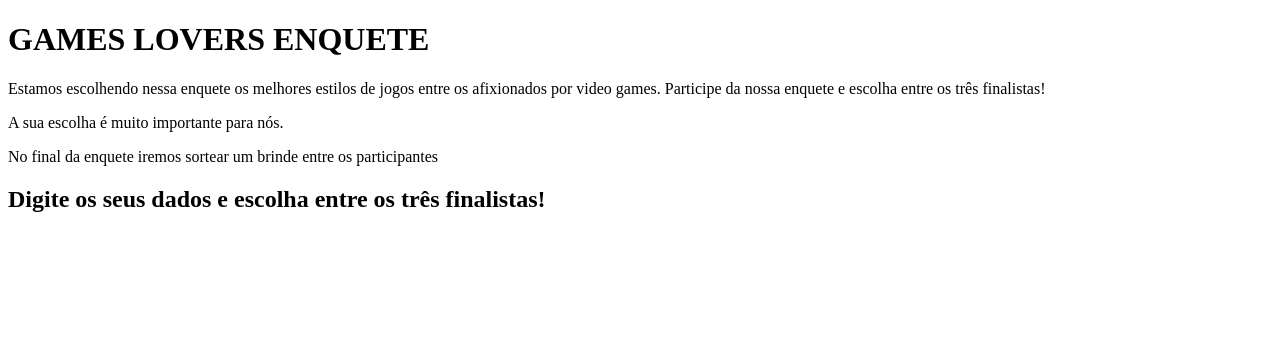
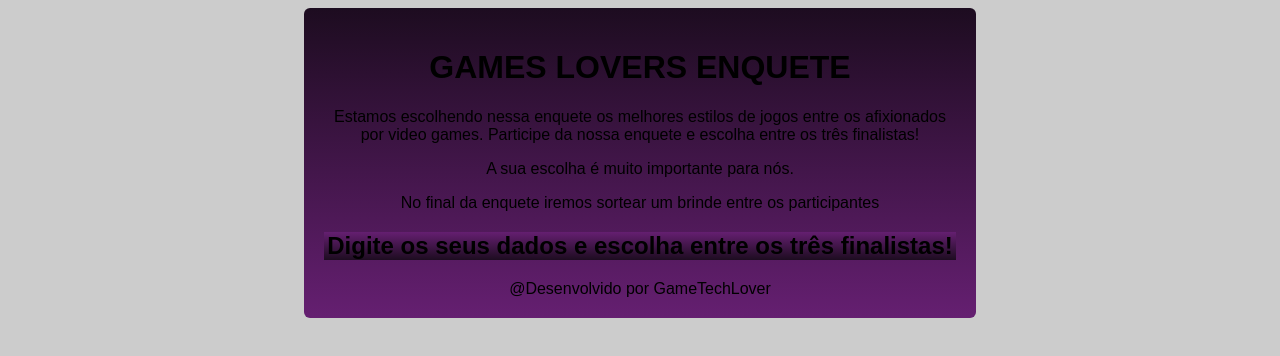
Before and after one commit to Rodrigokaki/BootCamp-Dev-Jr-Capitulo2-Enquete, a plain HTML site: page index.html in a window 1280 px wide. Drawn offline with Linux system fonts and the light colour scheme.

Commit message:
closes #2 - Estilizar a base

```diff
--- a/index.html
+++ b/index.html
@@ -6,8 +6,30 @@
     <meta name="viewport" content="width=device-width, initial-scale=1.0">
     <title>Projeto 01 - Card de Games</title>
 </head>
+
+<style>
+
+body{
+    background-color: #CCCCCC;
+    font-family:Arial, Helvetica, sans-serif;
+    text-align: -webkit-center;
+}
+
+.container{
+    background-image: linear-gradient(#1D0C20, #651F71);
+    width: 50%;
+    padding: 20px;
+    border-radius: 6px;
+}
+
+.content{
+    background-image: linear-gradient(#651F71, #1D0C20);
+}
+
+</style>
+
 <body>
-    <div>
+    <div class="container">
         <h1>GAMES LOVERS ENQUETE</h1>
         <p>
             Estamos escolhendo nessa enquete os melhores estilos de jogos entre os afixionados por video games.
@@ -15,9 +37,10 @@
         </p>
         <p>A sua escolha é muito importante para nós.</p>
         <p>No final da enquete iremos sortear um <span>brinde</span> entre os participantes</p>
-        <div>
+        <div class="content">
             <h2>Digite os seus dados e escolha entre os três finalistas!</h2>
         </div>
+        <footer>@Desenvolvido por GameTechLover</footer>
     </div>
 </body>
 </html>
```
Also changed, not shown: module02-project-desktop.png (added).
